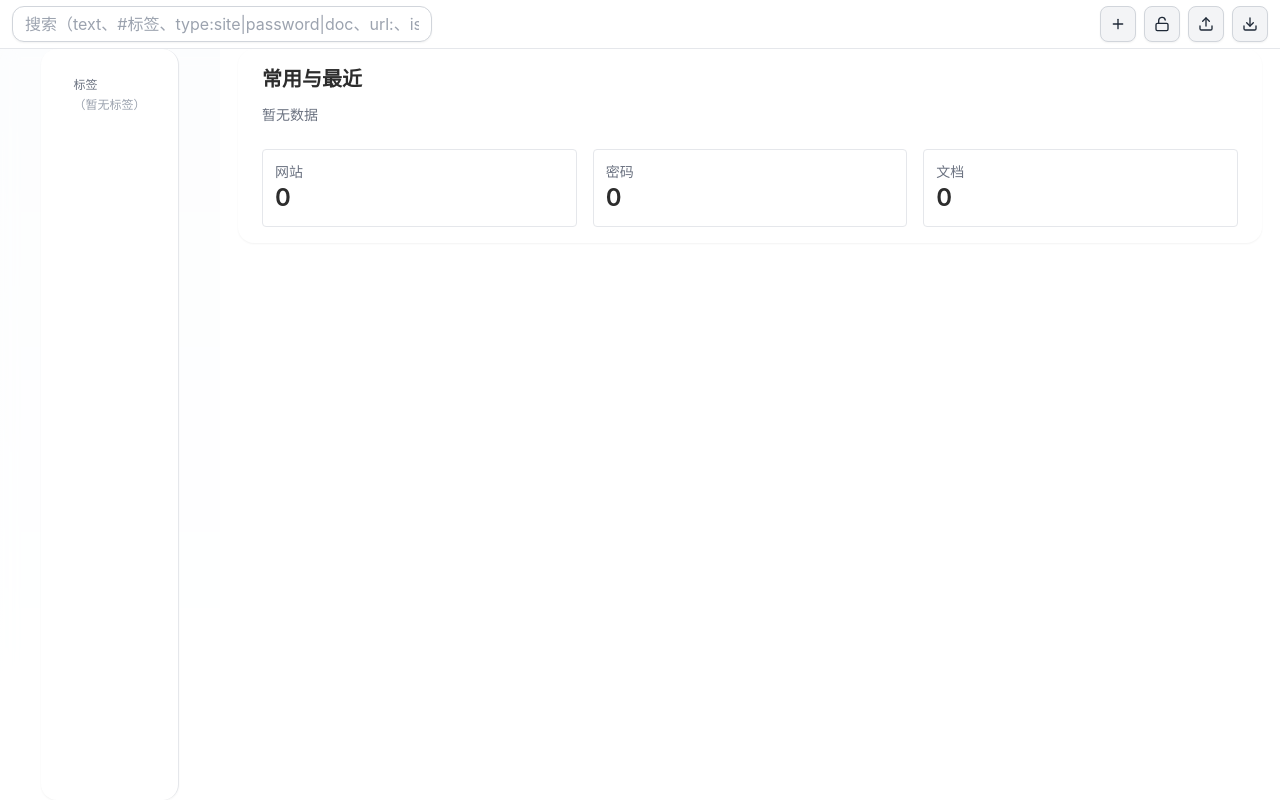
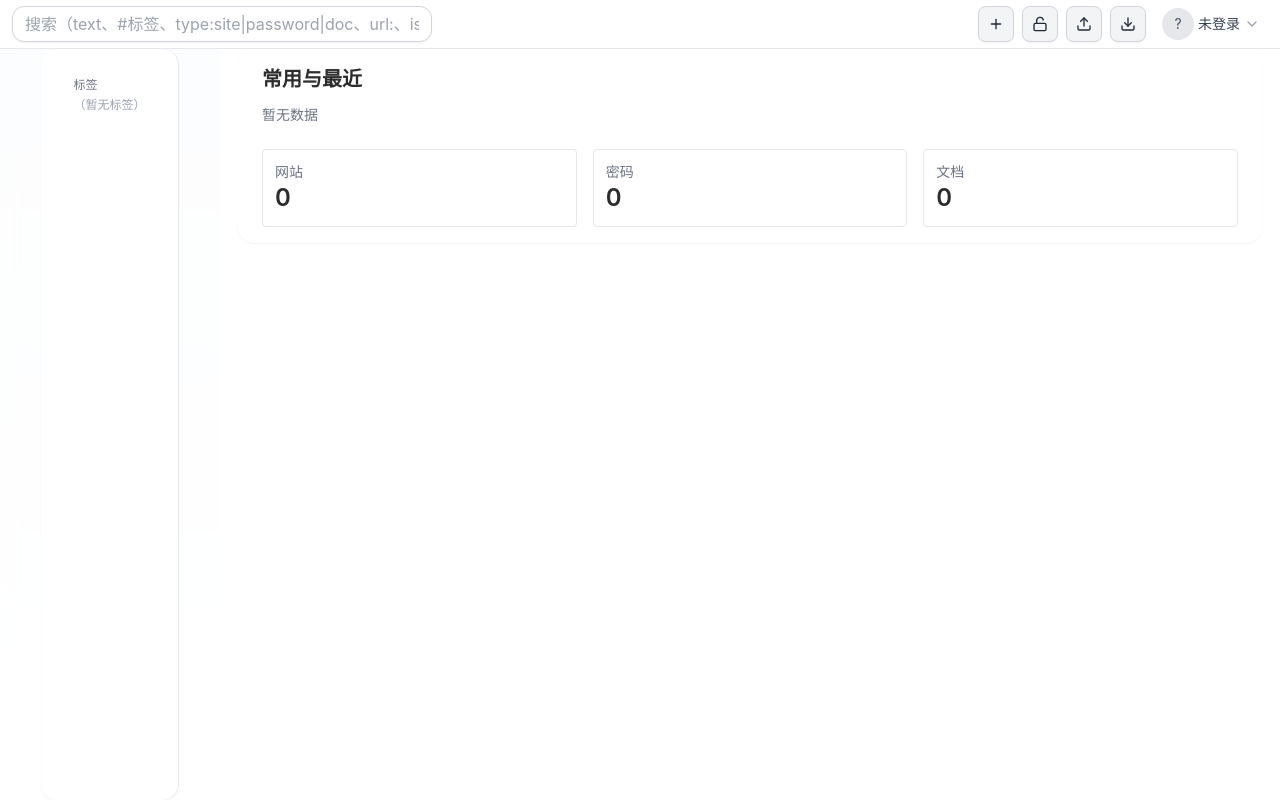
Before and after one commit to 77Ezra1/personal-ezra, a React (Vite) app: page / in a window 1280 px wide. Built offline with nearby package versions, Linux system fonts and the light colour scheme.

Commit message:
feat: add user profile info

```diff
--- a/src/components/Topbar.tsx
+++ b/src/components/Topbar.tsx
@@ -4,7 +4,7 @@ import CommandK from './CommandK'
 import { useItems } from '../store/useItems'
 import Input from './ui/Input'
 import Modal from './ui/Modal'
-import { Plus, Upload, Download, Lock, Unlock, Star } from 'lucide-react'
+import { Plus, Upload, Download, Lock, Unlock, Star, ChevronDown } from 'lucide-react'
 import { Link, useNavigate } from 'react-router-dom'
 import { useAuth } from '../store/useAuth'
 import { parseTokens } from './TokenFilter'
@@ -28,8 +28,11 @@ export default function Topbar() {
   const [open, setOpen] = useState(false)
   const [activeIdx, setActiveIdx] = useState(0)
   const listRef = useRef<HTMLDivElement>(null)
+  const userRef = useRef<HTMLDivElement>(null)
 
-  const { unlocked, unlock, lock } = useAuth()
+  const [openUser, setOpenUser] = useState(false)
+
+  const { unlocked, unlock, lock, username, avatar } = useAuth()
   const items = useItems(s => s.items)
 
   const tok = useMemo(() => {
@@ -110,6 +113,15 @@ export default function Topbar() {
     return () => document.removeEventListener('mousedown', onClickOutside)
   }, [])
 
+  useEffect(() => {
+    function onClickOutside(e: MouseEvent) {
+      if (!userRef.current) return
+      if (!userRef.current.contains(e.target as any)) setOpenUser(false)
+    }
+    document.addEventListener('mousedown', onClickOutside)
+    return () => document.removeEventListener('mousedown', onClickOutside)
+  }, [])
+
   // 允许业务页打开解锁框
   useEffect(() => {
     const handler = () => setOpenUnlock(true)
@@ -170,6 +182,30 @@ export default function Topbar() {
             }
             <Link to="/settings"><IconButton srLabel="导入"><Upload className="w-4 h-4" /></IconButton></Link>
             <IconButton srLabel="导出"><Download className="w-4 h-4" /></IconButton>
+            <div ref={userRef} className="relative">
+              <button
+                className="flex items-center gap-1 h-10 px-2 rounded-lg hover:bg-gray-50"
+                onClick={() => setOpenUser(o => !o)}
+              >
+                {avatar
+                  ? <img src={avatar} className="w-8 h-8 rounded-full" />
+                  : <div className="w-8 h-8 rounded-full bg-gray-200 flex items-center justify-center text-sm text-gray-600">
+                      {(username || '?')[0]}
+                    </div>
+                }
+                <span className="text-sm text-gray-700 max-w-[120px] truncate">{username || '未登录'}</span>
+                <ChevronDown className="w-4 h-4 text-gray-400" />
+              </button>
+              {openUser && (
+                <div className="absolute right-0 mt-1 w-36 bg-white border rounded-lg shadow-lg py-1 z-40">
+                  <Link to="/settings" className="block px-3 py-2 text-sm hover:bg-gray-50">设置</Link>
+                  {unlocked
+                    ? <button className="w-full text-left px-3 py-2 text-sm hover:bg-gray-50" onClick={lock}>锁定</button>
+                    : <button className="w-full text-left px-3 py-2 text-sm hover:bg-gray-50" onClick={() => setOpenUnlock(true)}>解锁</button>
+                  }
+                </div>
+              )}
+            </div>
           </div>
         </div>
 
--- a/src/store/useAuth.ts
+++ b/src/store/useAuth.ts
@@ -4,10 +4,13 @@ interface AuthState {
   unlocked: boolean
   master?: string
   masterHash?: string
+  username?: string
+  avatar?: string
   load: () => Promise<void>
   setMaster: (pw: string) => Promise<void>
   unlock: (pw: string) => Promise<boolean>
   lock: () => void
+  setUser: (username: string, avatar: string) => void
 }
 
 function hashString(str: string): Promise<string> {
@@ -22,10 +25,14 @@ export const useAuth = create<AuthState>((set, get) => ({
   unlocked: false,
   master: undefined,
   masterHash: undefined,
+  username: undefined,
+  avatar: undefined,
   async load() {
     try {
       const masterHash = localStorage.getItem('masterHash') || undefined
-      set({ masterHash, unlocked: false, master: undefined })
+      const username = localStorage.getItem('username') || undefined
+      const avatar = localStorage.getItem('avatar') || undefined
+      set({ masterHash, unlocked: false, master: undefined, username, avatar })
     } catch {
       /* noop */
     }
@@ -47,5 +54,14 @@ export const useAuth = create<AuthState>((set, get) => ({
   },
   lock() {
     set({ unlocked: false, master: undefined })
+  },
+  setUser(username: string, avatar: string) {
+    try {
+      localStorage.setItem('username', username)
+      localStorage.setItem('avatar', avatar)
+    } catch {
+      /* noop */
+    }
+    set({ username, avatar })
   }
 }))
```
